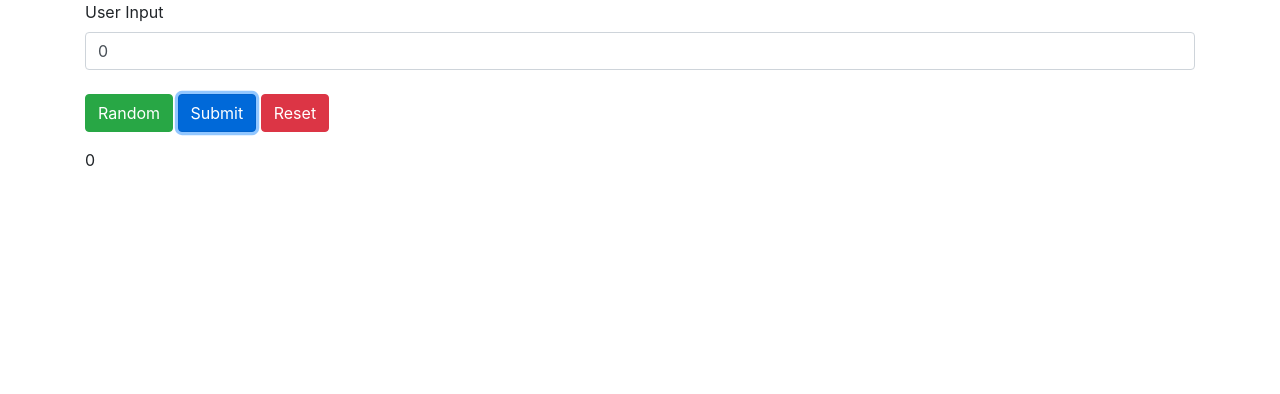
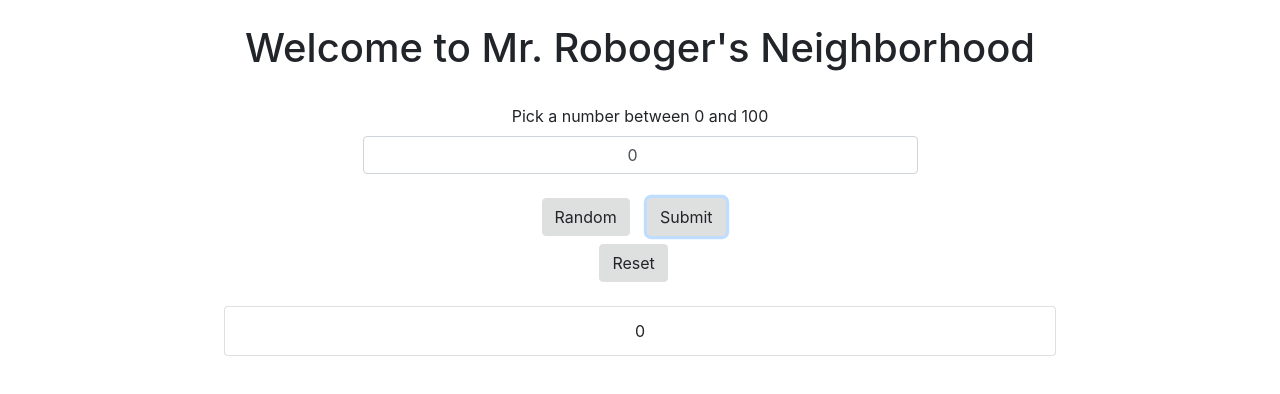
Before and after one commit to robbryandev/mr-rogers, a plain HTML site: page index.html in a window 1280 px wide. Both pictures are taken after a click on the button "Submit". Drawn offline with Linux system fonts and the light colour scheme.

Commit message:
Add custom form styling

```diff
--- a/css/styles.css
+++ b/css/styles.css
@@ -1,3 +1,38 @@
+/* Global */
+* {
+  text-align: center;
+}
+
+:root {
+  --primary: rgb(222, 223, 223);
+  --secondary: rgb(131, 182, 221);
+  --danger: rgb(169, 85, 72);
+  --success: rgb(174, 196, 212);
+}
+
 /* Elements */
+li:hover {
+  background-color: var(--success);
+  color: white;
+  font-weight: bolder;
+  text-shadow: 2px black;
+}
 
 /* Classes */
+.btn-custom {
+  background-color: var(--primary);
+  border-color: var(--primary);
+  margin-right: 1vw;
+  margin-bottom: 1vh;
+}
+
+.btn-custom:hover {
+  background-color: var(--secondary);
+  border-color: var(--secondary);
+  color: white;
+}
+
+#btn-reset:hover {
+  background-color: var(--danger);
+  border-color: var(--danger);
+}
--- a/index.html
+++ b/index.html
@@ -11,21 +11,20 @@
 </head>
 <body>
   <div class="container">
-    <form action="">
+    <h1 class="py-4">Welcome to Mr. Roboger's Neighborhood</h1>
+    <form>
       <div class="form-group">
-        <label for="user-number">User Input</label>
-        <input type="number" id="user-number" class="form-control" value="0" min="0" max="100">
+        <label for="user-number">Pick a number between 0 and 100</label>
+        <input type="number" id="user-number" class="form-control w-50 m-auto" value="0" min="0" max="100">
         <br>
-        <div class="buttons">
-          <button class="btn btn-success" id="btn-rand">Random</button>
-          <button class="btn btn-primary" id="btn-submit">Submit</button>
-          <button type="reset" class="btn btn-danger" id="btn-reset">Reset</button>
+        <div class="buttons w-25 m-auto">
+          <button class="btn btn-custom" id="btn-rand">Random</button>
+          <button class="btn btn-custom" id="btn-submit">Submit</button>
+          <button type="reset" class="btn btn-custom" id="btn-reset">Reset</button>
         </div>
       </div>
     </form>
-    <div class="results">
-
-    </div>
+    <div class="results list-group"></div>
   </div>
 </body>
 </html>
--- a/js/scripts.js
+++ b/js/scripts.js
@@ -67,6 +67,7 @@ Number.prototype.countArray = function () {
   return res.length > 0 ? res : [0];
 };
 
+// Number method that uses the provided number as a max for Math.random
 Number.prototype.random = function() {
   return Math.floor(Math.random() * this);
 }
@@ -88,6 +89,7 @@ HTMLDivElement.prototype.removeChildAll = function() {
   }
 }
 
+// handle form submission
 function submitForm(event) {
   event.preventDefault();
   const formNum = document.getElementById("user-number");
@@ -96,7 +98,8 @@ function submitForm(event) {
   const textArray = formNum.getTextArray();
   if (textArray) {
     textArray.forEach(function(val) {
-      let word = document.createElement("p");
+      let word = document.createElement("li");
+      word.setAttribute("class", "list-group-item w-75 m-auto");
       word.innerText = val;
       resElement.appendChild(word);
     });
```
